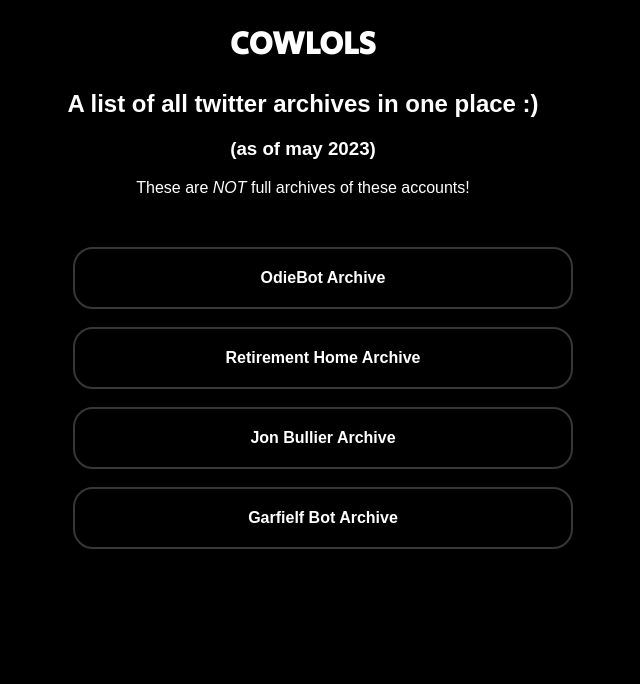
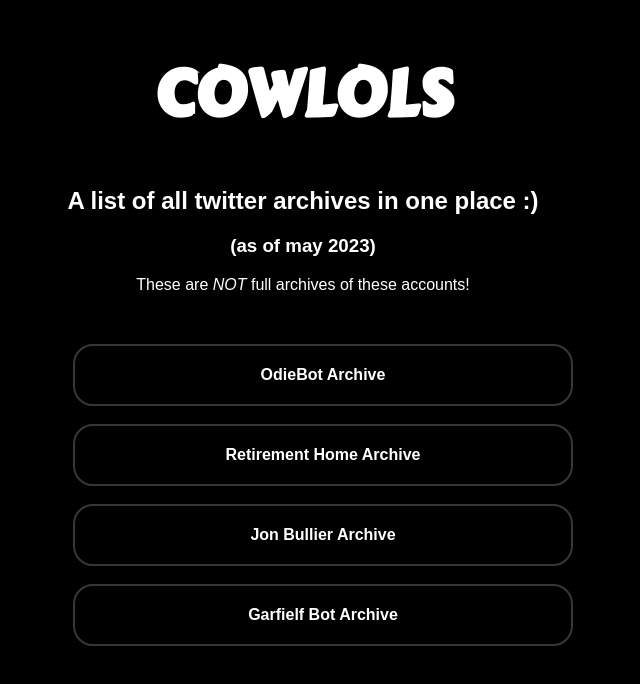
Before and after one commit to bedwras/archives-list, a plain HTML site: page index.html in a window 1280 px wide. Shown: the whole page, without its empty margins (337-977 px from the left). Drawn offline with Linux system fonts and the light colour scheme.

Commit message:
changed font

```diff
--- a/index.html
+++ b/index.html
@@ -9,6 +9,8 @@
     <link rel="preconnect" href="https://fonts.googleapis.com">
 <link rel="preconnect" href="https://fonts.gstatic.com" crossorigin>
 <link href="https://fonts.googleapis.com/css2?family=Poppins&family=Secular+One&display=swap" rel="stylesheet">
+<link rel="preconnect" href="https://fonts.gstatic.com" crossorigin>
+<link href="https://fonts.googleapis.com/css2?family=Carter+One&display=swap" rel="stylesheet">
 </head>
 <body>
     <h1>COWLOLS</h1>
--- a/styles.css
+++ b/styles.css
@@ -46,5 +46,6 @@
   }
 
   h1 {
-    font-family: 'Secular One', sans-serif;
+    font-family: 'Carter One', cursive;
+    font-size: 65px;
   }
```
